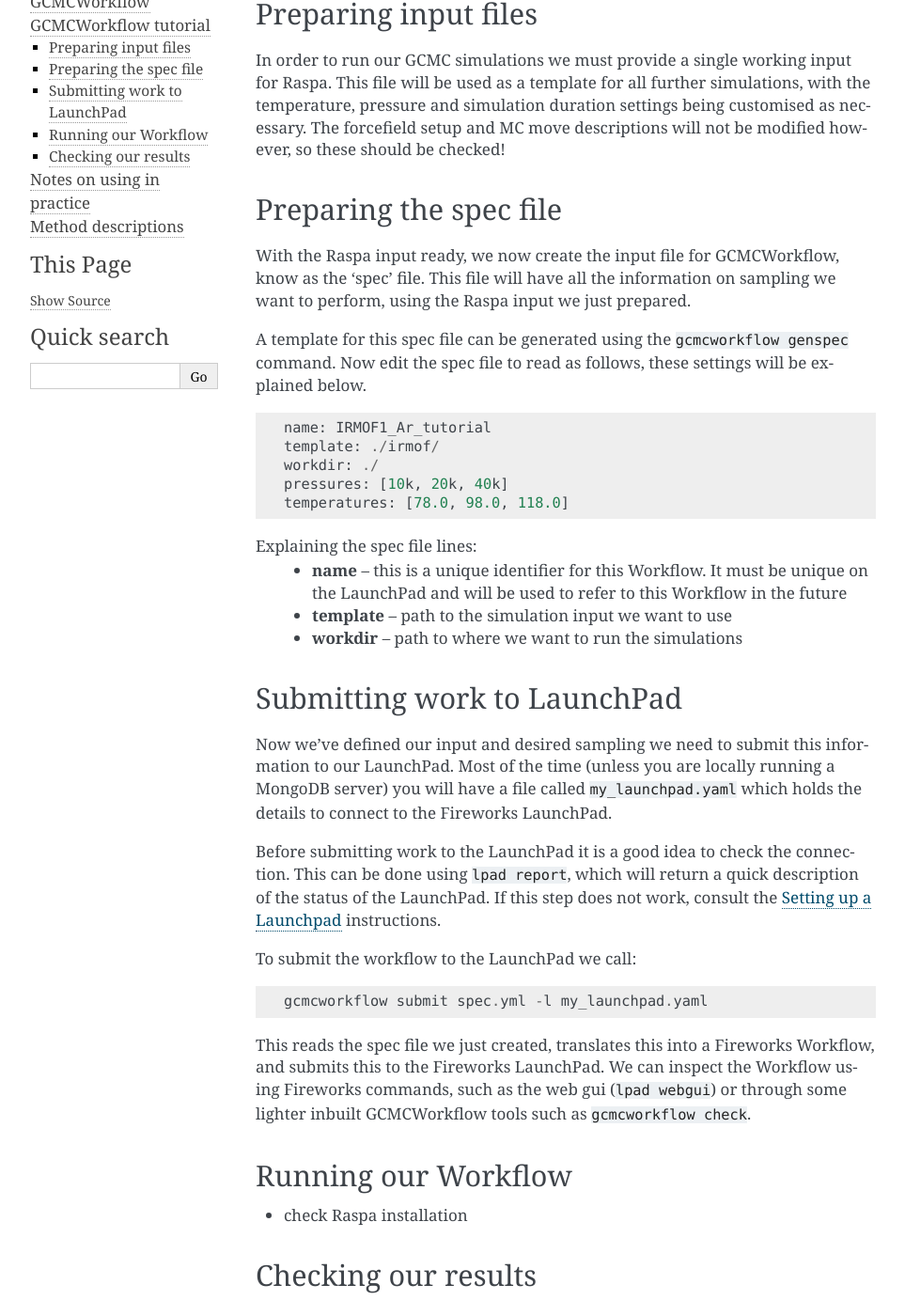
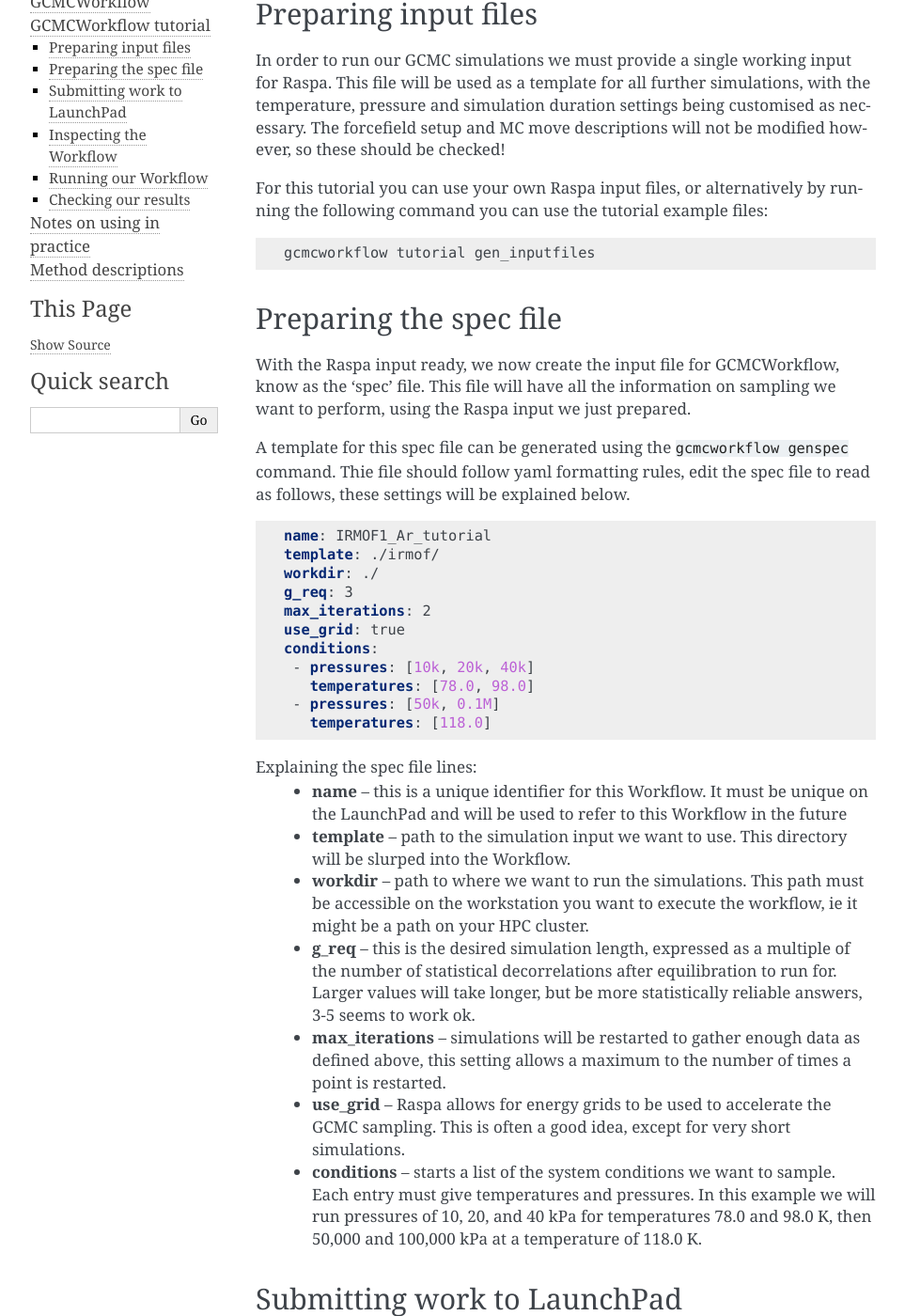
Before and after one commit to richardjgowers/GCMCworkflow, a Sphinx documentation site: the page built from docs/tutorial.rst, in a window 1280 px wide and 1400 px high, scrolled down 237 px. Shown: the whole window at 94% size, without its empty margins (148-1111 px from the left). Built offline with Sphinx 7.4.7, drawn with Linux system fonts in a browser that asks for light colours; some of the changed text lies outside the part shown.

Commit message:
more tutorial docs

```diff
--- a/docs/tutorial.rst
+++ b/docs/tutorial.rst
@@ -1,8 +1,8 @@
 GCMCWorkflow tutorial
 =====================
 
-In this tutorial we will run three isotherms of Argon in IRMOF-1 using
-GCMCWorkflow.
+In this tutorial we will automate running three isotherms of Argon in IRMOF-1
+using GCMCWorkflow.
 To follow this tutorial, you will need to have installed this package
 succesfully.
 To check this, try running ``gcmcworkflow -h`` from the terminal,
@@ -21,6 +21,11 @@
 The forcefield setup and MC move descriptions will not be modified however,
 so these should be checked!
 
+For this tutorial you can use your own Raspa input files, or alternatively
+by running the following command you can use the tutorial example files::
+
+  gcmcworkflow tutorial gen_inputfiles
+
 
 Preparing the spec file
 """""""""""""""""""""""
@@ -32,23 +37,49 @@
 
 A template for this spec file can be generated using the
 ``gcmcworkflow genspec`` command.
-Now edit the spec file to read as follows,
+Thie file should follow yaml formatting rules, edit the spec file to
+read as follows,
 these settings will be explained below.
 
-::
+.. code-block:: yaml
 
   name: IRMOF1_Ar_tutorial
   template: ./irmof/
   workdir: ./
-  pressures: [10k, 20k, 40k]
-  temperatures: [78.0, 98.0, 118.0]
+  g_req: 3
+  max_iterations: 2
+  use_grid: true
+  conditions:
+   - pressures: [10k, 20k, 40k]
+     temperatures: [78.0, 98.0]
+   - pressures: [50k, 0.1M]
+     temperatures: [118.0]
 
 Explaining the spec file lines:
  - **name** -- this is a unique identifier for this Workflow. It must be
    unique on the LaunchPad and will be used to refer to this Workflow
    in the future
- - **template** -- path to the simulation input we want to use
- - **workdir** -- path to where we want to run the simulations
+ - **template** -- path to the simulation input we want to use.  This
+   directory will be slurped into the Workflow.
+ - **workdir** -- path to where we want to run the simulations.  This
+   path must be accessible on the workstation you want to execute the
+   workflow, ie it might be a path on your HPC cluster.
+ - **g_req** -- this is the desired simulation length, expressed as a
+   multiple of the number of statistical decorrelations after equilibration
+   to run for.
+   Larger values will take longer, but be more statistically reliable
+   answers, 3-5 seems to work ok.
+ - **max_iterations** -- simulations will be restarted to gather enough
+   data as defined above, this setting allows a maximum to the number
+   of times a point is restarted.
+ - **use_grid** -- Raspa allows for energy grids to be used to accelerate
+   the GCMC sampling.  This is often a good idea, except for very short
+   simulations.
+ - **conditions** -- starts a list of the system conditions we want to
+   sample.  Each entry must give temperatures and pressures.
+   In this example we will run pressures of 10, 20, and 40 kPa
+   for temperatures 78.0 and 98.0 K, then 50,000 and 100,000 kPa at a
+   temperature of 118.0 K.
 
 
 Submitting work to LaunchPad
@@ -73,14 +104,42 @@
 This reads the spec file we just created, translates this into a
 Fireworks Workflow, and submits this to the Fireworks LaunchPad.
 We can inspect the Workflow using Fireworks commands, such as
-the web gui (``lpad webgui``) or through some lighter inbuilt
-GCMCWorkflow tools such as ``gcmcworkflow check``.
+the web gui (``lpad webgui``).
+
+
+Inspecting the Workflow
+"""""""""""""""""""""""
+
+By checking the webgui of the Workflow, we see a diagram of our Workflow
+like this:
+
+
+At the start of the Workflow we can see that that there are two tasks that
+must be completed first, before we proceed to sampling different
+temperatures and pressures.  These are copying the simulation template
+onto the worker filesystem and creating the energy grid.
+Fireworks has allowed to express dependencies between these, so that the
+sampling simulations only run once the energy grid has been produced!
 
 
 Running our Workflow
 """"""""""""""""""""
 
-- check Raspa installation
+The Workflow can now be executed!  This is done using the ``rlaunch``
+commands from Fireworks.
+For example to run the tasks within the Workflow in parallel on
+4 cores, you could use::
+
+  rlaunch multi 4
+
+Remember that for this to work a connection to the LaunchPad is required,
+ie there should be a ``launchpad.yaml`` file in the directory you run from.
+
+It is worth remembering that the Workflow can be ran on a different
+workstation than the one which submitted the Workflow.  This allows you to
+define Workflow from your local workstation, then issue jobs on a HPC
+cluster to pull these jobs annd push results back, then finally download
+the results back to your local workstation.
 
 Checking our results
 """"""""""""""""""""
```
